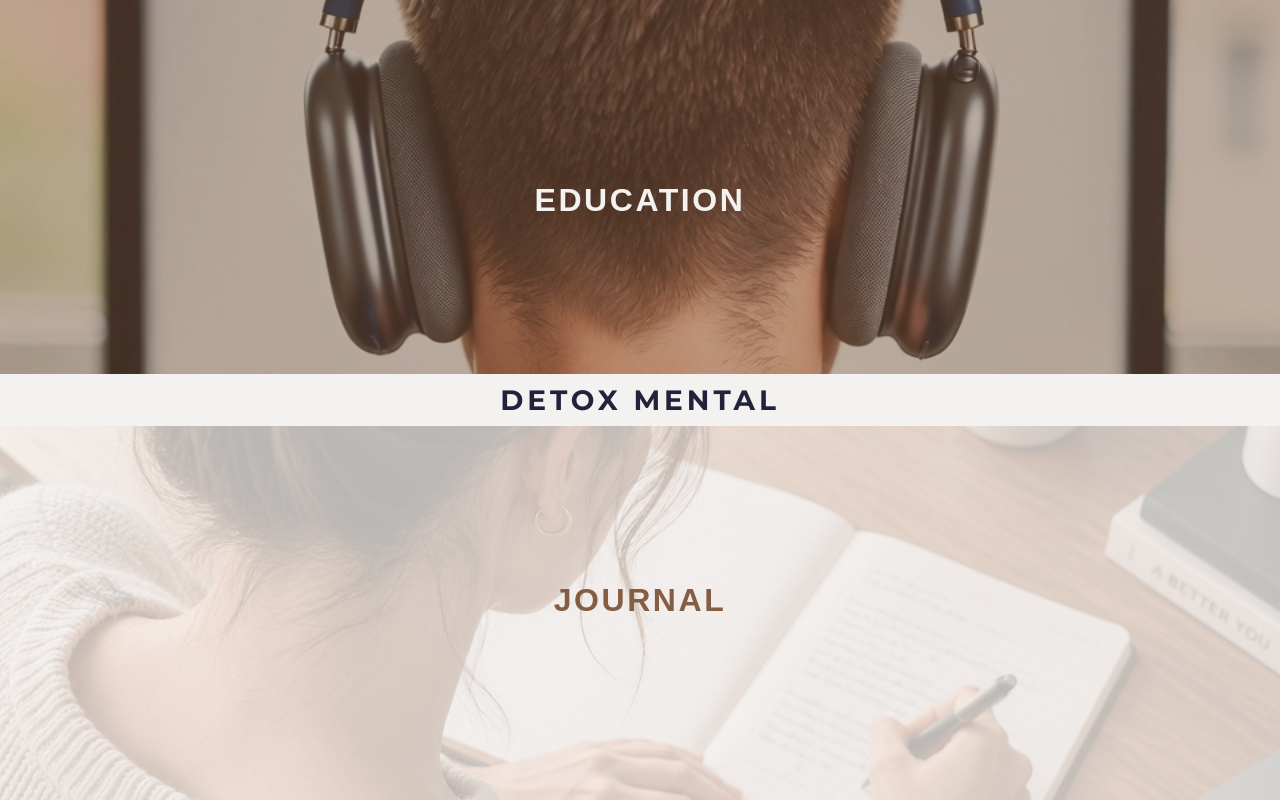
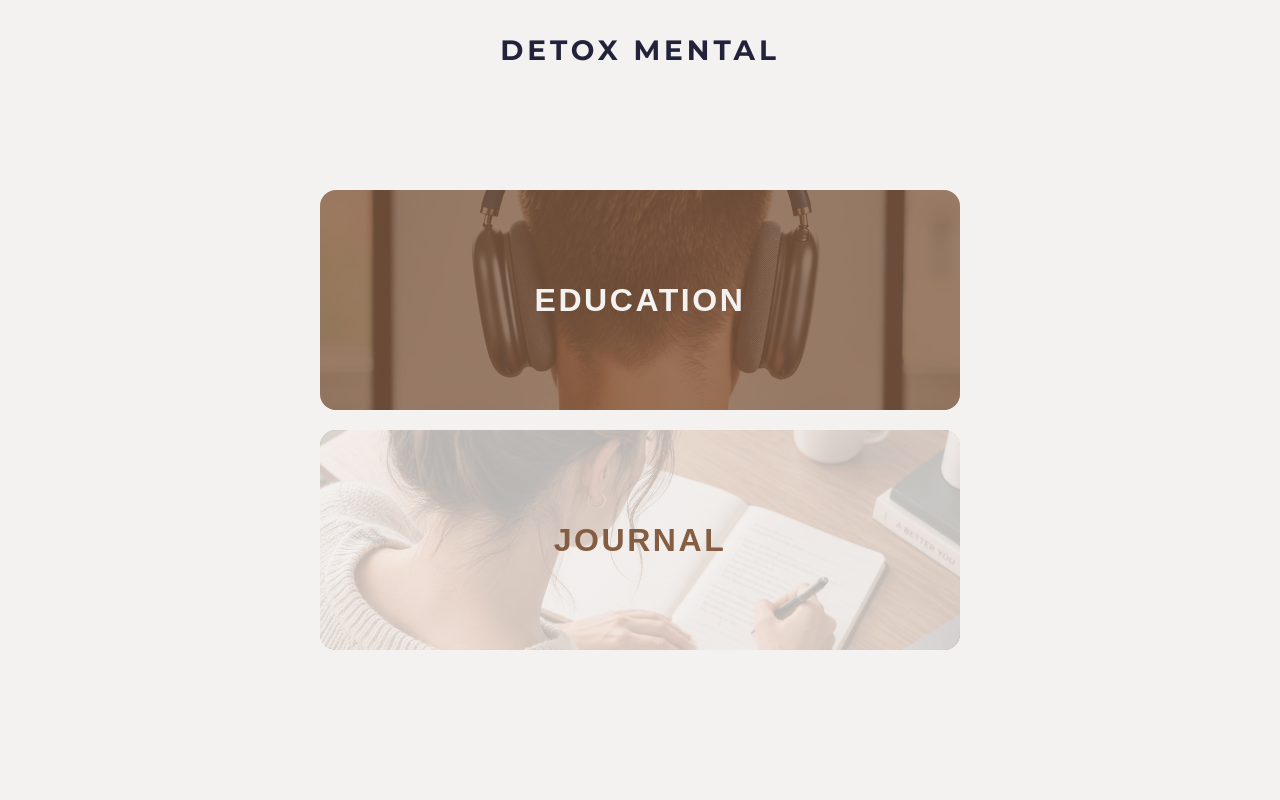
Before and after one commit to alejandroluisacosta/detox-mental-2.0, a React (Vite) app in the folder frontend/: page / in a window 1280 px wide. Built offline with nearby package versions, Linux system fonts and the light colour scheme; no server answers.

Commit message:
Turn the homepage into a module hub and tidy nearby navigation chrome.
Place Home first in the menu, add a History label beside the journal icon, and reduce toast padding so messages wrap less.

```diff
--- a/frontend/src/Components/AuthSessionToast/AuthSessionToast.css
+++ b/frontend/src/Components/AuthSessionToast/AuthSessionToast.css
@@ -5,7 +5,7 @@
   left: 50%;
   z-index: 9999;
   max-width: min(420px, calc(100vw - 32px));
-  padding: 24px 40px;
+  padding: 12px 16px;
   background-color: #ffffff;
   color: var(--accent);
   border-radius: 12px;
--- a/frontend/src/Components/Navigation/Navigation.jsx
+++ b/frontend/src/Components/Navigation/Navigation.jsx
@@ -79,6 +79,19 @@ const Navigation = () => {
                         </button>
                     </div>
                     <div className='navigation__menu-links'>
+                        <button
+                            type='button'
+                            className='navigation__menu-link navigation__menu-link--home'
+                            onClick={() => goTo('/')}
+                            aria-label={t('nav.home')}
+                        >
+                            <img
+                                className='navigation__menu-home-icon'
+                                src='/images/home.svg'
+                                alt=''
+                                aria-hidden='true'
+                            />
+                        </button>
                         {menuLinks.map((link) => (
                             <button
                                 key={link.path}
@@ -99,19 +112,6 @@ const Navigation = () => {
                                 {t('nav.promo')}
                             </button>
                         )}
-                        <button
-                            type='button'
-                            className='navigation__menu-link navigation__menu-link--home'
-                            onClick={() => goTo('/')}
-                            aria-label={t('nav.home')}
-                        >
-                            <img
-                                className='navigation__menu-home-icon'
-                                src='/images/home.svg'
-                                alt=''
-                                aria-hidden='true'
-                            />
-                        </button>
                         <div
                             className='navigation__language'
                             role='group'
--- a/frontend/src/Pages/Home/Home.css
+++ b/frontend/src/Pages/Home/Home.css
@@ -1,31 +1,36 @@
 .home-page {
-    position: relative;
     min-height: 100svh;
     display: flex;
     flex-direction: column;
+    padding: 24px 16px calc(24px + env(safe-area-inset-bottom, 0px));
+    box-sizing: border-box;
 }
 
 .home-page__title {
-    position: absolute;
-    left: 0;
-    right: 0;
-    top: 50%;
-    z-index: 2;
     margin: 0;
-    padding: 12px 16px;
-    transform: translateY(-50%);
-    pointer-events: none;
-    background: var(--background);
+    padding: 12px 16px 0;
     font-size: 28px;
     letter-spacing: 0.14em;
     line-height: 1;
     text-align: center;
 }
 
+.home-page__hub {
+    flex: 1;
+    display: flex;
+    flex-direction: column;
+    align-items: center;
+    justify-content: center;
+    gap: 20px;
+    width: 100%;
+}
+
 .home-page__button {
-    flex: 1;
-    width: 100%;
-    border-radius: 0;
+    flex: none;
+    width: min(88%, 640px);
+    height: 220px;
+    min-height: 200px;
+    border-radius: 16px;
     padding: 0;
     position: relative;
     isolation: isolate;
@@ -57,7 +62,7 @@
 
 .home-page__button:focus-visible {
     outline: 3px solid currentColor;
-    outline-offset: -8px;
+    outline-offset: 4px;
 }
 
 .home-page__button--education {
--- a/frontend/src/Pages/Home/Home.jsx
+++ b/frontend/src/Pages/Home/Home.jsx
@@ -9,6 +9,7 @@ const Home = () => {
     return (
         <main className='home-page'>
             <h1 className='home-page__title'>DETOX MENTAL</h1>
+            <div className='home-page__hub'>
                 <button
                     type='button'
                     className='home-page__button home-page__button--education'
@@ -23,6 +24,7 @@ const Home = () => {
                 >
                     <span className='home-page__label'>{t('home.journal')}</span>
                 </button>
+            </div>
         </main>
     );
 };
--- a/frontend/src/Pages/Journal/Journal.css
+++ b/frontend/src/Pages/Journal/Journal.css
@@ -162,8 +162,10 @@
   justify-content: center;
   align-items: center;
   align-self: center;
-  width: 44px;
-  height: 44px;
+  gap: 8px;
+  width: auto;
+  min-height: 44px;
+  padding: 8px 10px;
   color: var(--accent);
   text-decoration: none;
   border-radius: 8px;
@@ -182,9 +184,18 @@
   display: block;
   width: 26px;
   height: 26px;
+  flex-shrink: 0;
   background-color: currentColor;
   mask: url('/icons/history.svg') no-repeat center / contain;
   -webkit-mask: url('/icons/history.svg') no-repeat center / contain;
+}
+
+.journal-page__history-label {
+  font-size: 11px;
+  font-weight: 700;
+  letter-spacing: 0.08em;
+  line-height: 1;
+  text-transform: uppercase;
 }
 
 .journal-page__scan {
--- a/frontend/src/Pages/Journal/Journal.jsx
+++ b/frontend/src/Pages/Journal/Journal.jsx
@@ -317,6 +317,7 @@ const Journal = () => {
             aria-label={t('journal.viewHistory')}
           >
             <span className="journal-page__history-icon" aria-hidden="true" />
+            <span className="journal-page__history-label">{t('journal.history')}</span>
           </Link>
         </div>
       </main>
--- a/frontend/src/data/locales/en.js
+++ b/frontend/src/data/locales/en.js
@@ -41,6 +41,7 @@ export const en = {
   'journal.saving': 'SAVING...',
   'journal.complete': 'COMPLETE',
   'journal.viewHistory': 'View history',
+  'journal.history': 'History',
   'journal.guestTitle': 'This entry will not be saved',
   'journal.guestText':
     'You are not signed in. If you continue, this text will be lost when you complete. Sign in to save it in your journal.',
--- a/frontend/src/data/locales/es.js
+++ b/frontend/src/data/locales/es.js
@@ -41,6 +41,7 @@ export const es = {
   'journal.saving': 'GUARDANDO...',
   'journal.complete': 'COMPLETAR',
   'journal.viewHistory': 'Ver historial',
+  'journal.history': 'Historial',
   'journal.guestTitle': 'Esta entrada no se guardará',
   'journal.guestText':
     'No has iniciado sesión. Si continúas, el texto se perderá al completar. Inicia sesión para guardarlo en tu diario.',
```
Also changed, not shown: 2 other files (tests, documents, lock files or other folders). Lines whose indentation alone changed are shown as unchanged.
